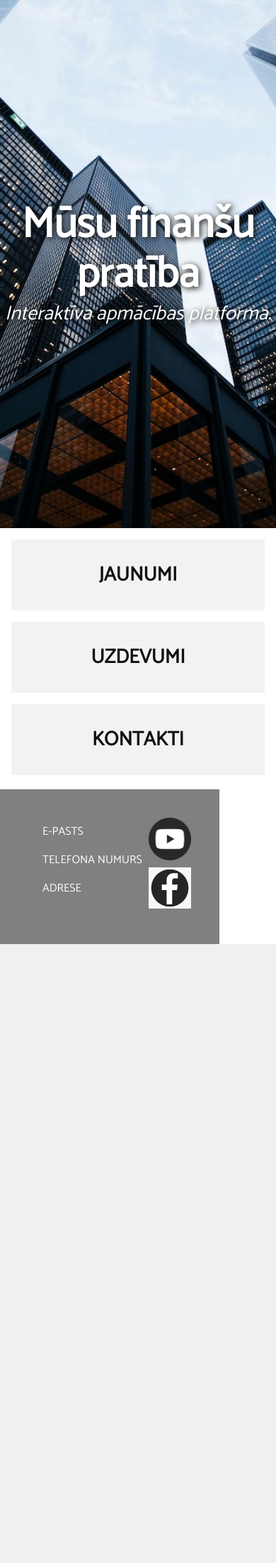
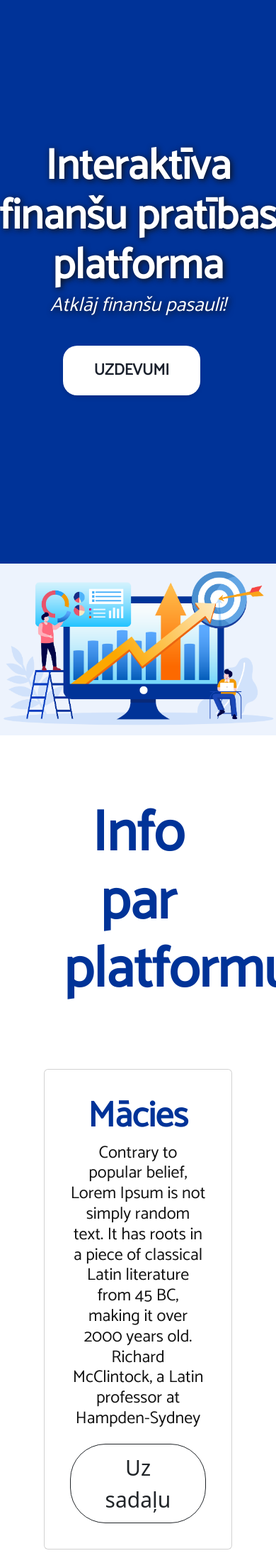
Before and after one commit to SpectrumLV/finansu-lapa, a PHP site: page / in a window 390 px wide; the page is wider, and only the part inside the window is pictured. Shown: the part 100-2302 px from the top of that part at 71% size. Before the commit the page ends 1430 px from the top of that part, so only its background shows below. Run offline with PHP 8.4, Linux system fonts and the light colour scheme.

Commit message:
izveidots landing page

```diff
--- a/index.php
+++ b/index.php
@@ -3,30 +3,97 @@
  ?>
   <main>
     <section class="index-banner">
-      <div class="vertical-center">
-        <h2>Mūsu finanšu <br> pratība</h2>
-        <h1>Interaktīva apmācības platforma.</h1>
+            <div class="row">
+            <div class="col-md-4"style="padding: 0px 0px" >
+              <div class="blue-background">
+                <h2>Interaktīva finanšu pratības platforma</h2>
+                <h1>Atklāj finanšu pasauli!</h1>
+                <div class="btn" style="padding-right: 70px">
+                <button style="font-size: 1.4rem; width:100%; border-radius:20px; height: 70px">UZDEVUMI</button>
+                </div>
+
+              </div>
+            </div>
+            <div class="col-md-8 landing-image">
+              <img src="landing-page.png" alt="Banner Image" class="img-fluid">
+            </div>
+          </div>
+        </div>
+
+      </section>
+
+
+
+
+
+
+
+
+
+
+
+
+    <section class="case-vid">
+
+
+    <h1 style= "text-align: center; padding: 90px; font-size: 5rem; text-transform: none">Info par platformu</h1>
+
+</section>
+
+
+
+
+
+  <div class="row" style="text-align: center; margin: 0 50px">
+
+
+    <div class="col-md-4 cards">
+      <div class="card">
+        <div class="card-body">
+          <h1 class="card-title">Mācies</h1>
+          <h3 class="card-text">Contrary to popular belief, Lorem Ipsum is not simply random text. It has roots in a piece of classical Latin literature from 45 BC, making it over 2000 years old. Richard McClintock, a Latin professor at Hampden-Sydney</h3>
+          <a class="btn btn-outline-dark btn-lg">Uz sadaļu</a>
+        </div>
       </div>
-    </section>
-    <div class="wrapper">
-      <section class="index-links">
-        <a href="cases.php">
-          <div class="index-boxlink-square">
-            <h3>Jaunumi</h3>
-          </div>
-        </a>
-        <a href="cases.php">
-          <div class="index-boxlink-rectangle">
-            <h3>Uzdevumi</h3>
-          </div>
-        </a>
-        <a href="#">
-          <div class="index-boxlink-square">
-            <h3>Kontakti</h3>
-          </div>
-        </a>
-      </section>
     </div>
+
+
+    <div class="col-md-4 cards">
+      <div class="card">
+        <div class="card-body">
+          <h1 class="card-title">Praktizējies</h1>
+          <h3 class="card-text">Contrary to popular belief, Lorem Ipsum is not simply random text. It has roots in a piece of classical Latin literature from 45 BC, making it over 2000 years old. Richard McClintock, a Latin professor at Hampden-Sydney</h3>
+          <a class="btn btn-outline-dark btn-lg">Uz sadaļu</a>
+        </div>
+      </div>
+    </div>
+
+
+
+    <div class="col-md-4 cards">
+      <div class="card">
+        <div class="card-body">
+          <h1 class="card-title">Izglītojies</h1>
+          <h3 class="card-text">Contrary to popular belief, Lorem Ipsum is not simply random text. It has roots in a piece of classical Latin literature from 45 BC, making it over 2000 years old. Richard McClintock, a Latin professor at Hampden-Sydney</h3>
+          <a class="btn btn-outline-dark btn-lg">Uz sadaļu</a>
+        </div>
+      </div>
+    </div>
+
+
+
+
+
+  </div>
+
+
+
+
+
+
+
+
+
   </main>
 
   <?php
--- a/navbar.php
+++ b/navbar.php
@@ -6,7 +6,7 @@
   <title>Finanšu apmācības</title>
   <link href="https://cdn.jsdelivr.net/npm/bootstrap@5.2.3/dist/css/bootstrap.min.css" rel="stylesheet" integrity="sha384-rbsA2VBKQhggwzxH7pPCaAqO46MgnOM80zW1RWuH61DGLwZJEdK2Kadq2F9CUG65" crossorigin="anonymous">
   <meta name="viewport" content="width=device-width, initial-scale=1.0">
-  <link rel="stylesheet" href="stilss.css">
+  <link rel="stylesheet" href="stils.css">
   <link href='https://fonts.googleapis.com/css?family=Catamaran' rel='stylesheet'>
   <script type="text/javascript" src="script.js"></script>
 
--- a/stilss.css
+++ b/stils.css
@@ -177,16 +177,36 @@
   }
 }
 /*INDEX*/
+ /*
 .index-banner{
   width: 100%;
   height: calc(100vh - 100px);
-  background-image: url(bilde.jpg);
+  background-image: url(banner.png);
+  background-size: 50%;
   background-repeat: no-repeat;
-  background-position: center;
   background-size: cover;
   display: table;
 
 }
+*/
+
+ /* Custom styles */
+ .blue-background {
+  background-color: #003398; /* Blue background color */
+  color: #fff; /* White text color */
+  padding:200px 0px;
+  height: 100%;
+  text-align: center;
+  margin: 0 0;
+
+}
+.landing-image {
+  padding: 0 0px;
+  margin: 0 0;
+
+}
+
+
 .vertical-center{
   display: table-cell;
   vertical-align: middle;
@@ -209,40 +229,45 @@
   text-align: center;
   font-weight: 100;
   text-shadow: 2px 2px 8px #111;
+  padding: 0 0;
 }
-.index-links div{
-  margin: 16px 16px 0;
-  width: calc(100% - 32px);
-  height: 100px;
-  background-color: #f2f2f2;
+.btn-outline-dark{
+border-radius: 50px;
+ padding: 10px 30px;
+ font-size: 30px;
+
+}
+.card {
+  padding: 20px;
+  margin-bottom: 20px;
+}
+.card-title {
+  font-family: Catamaran;
+  font-size: 50px;
+  color: #003398;
+  font-weight: 600;
+
+}
+.card-text {
+
+  font-family: Catamaran;
+  font-size: 24px;
+  color: #111;
+  font-weight: 400;
+  padding-bottom: 20px;
+
 
 }
 
-.index-links div h3{
-  font-family: Catamaran;
-  font-size: 28px;
-  color: #111;
-  text-align: center;
-  font-weight: 600;
-text-transform: uppercase;
-line-height: 100px;
 
-}
+
 
 @media only screen and (min-width: 1000px) {
   .wrapper{
     width: 1000px;
     margin: 0 auto;
   }
-  .index-banner{
-    width: 100%;
-    height: 450px;
-    background-image: url(bilde.jpg);
-    background-repeat: no-repeat;
-    background-position: center;
-    background-size: cover;
-    display: table;
-  }
+
   .index-banner h1{
   display: block;
   width: 560px;
@@ -254,19 +279,10 @@
 
   }
 
-  .index-links div {
-    margin: 20px 10px 0;
-    height: 230px;
-    background-color: #f2f2f2;
-    float: left;
 
-  }
 
   .index-boxlink-square{
   width: calc(25% - 20px) !important;
-  }
-  .index-boxlink-rectangle{
-  width: calc(50% - 20px) !important;
   }
 
   .index-links div h3{
@@ -274,6 +290,7 @@
 
   }
 }
+
 /*cases*/
 .cases-links .classes-link{
   float: left;
@@ -337,7 +354,7 @@
 .case-vid h1{
   font-family: Catamaran;
   font-size: 20px;
-  color: #2A50BF;
+  color: #003398;
   font-weight: 600;
 text-transform: uppercase;
 
@@ -367,9 +384,9 @@
   box-sizing: border-box;
   color: #1A202C;
   display: inline-flex;
-  font-family: Inter, sans-serif;
+  font-family: Catamaran;
   font-size: 1rem;
-  font-weight: 700;
+  font-weight: 800;
   height: 56px;
   justify-content: center;
   line-height: 24px;
@@ -405,6 +422,7 @@
   display:block;
   list-style: none;
   text-transform: uppercase;
+
 
 
 }
```
Also changed, not shown: banner.png (added), landing-page.png (added).
